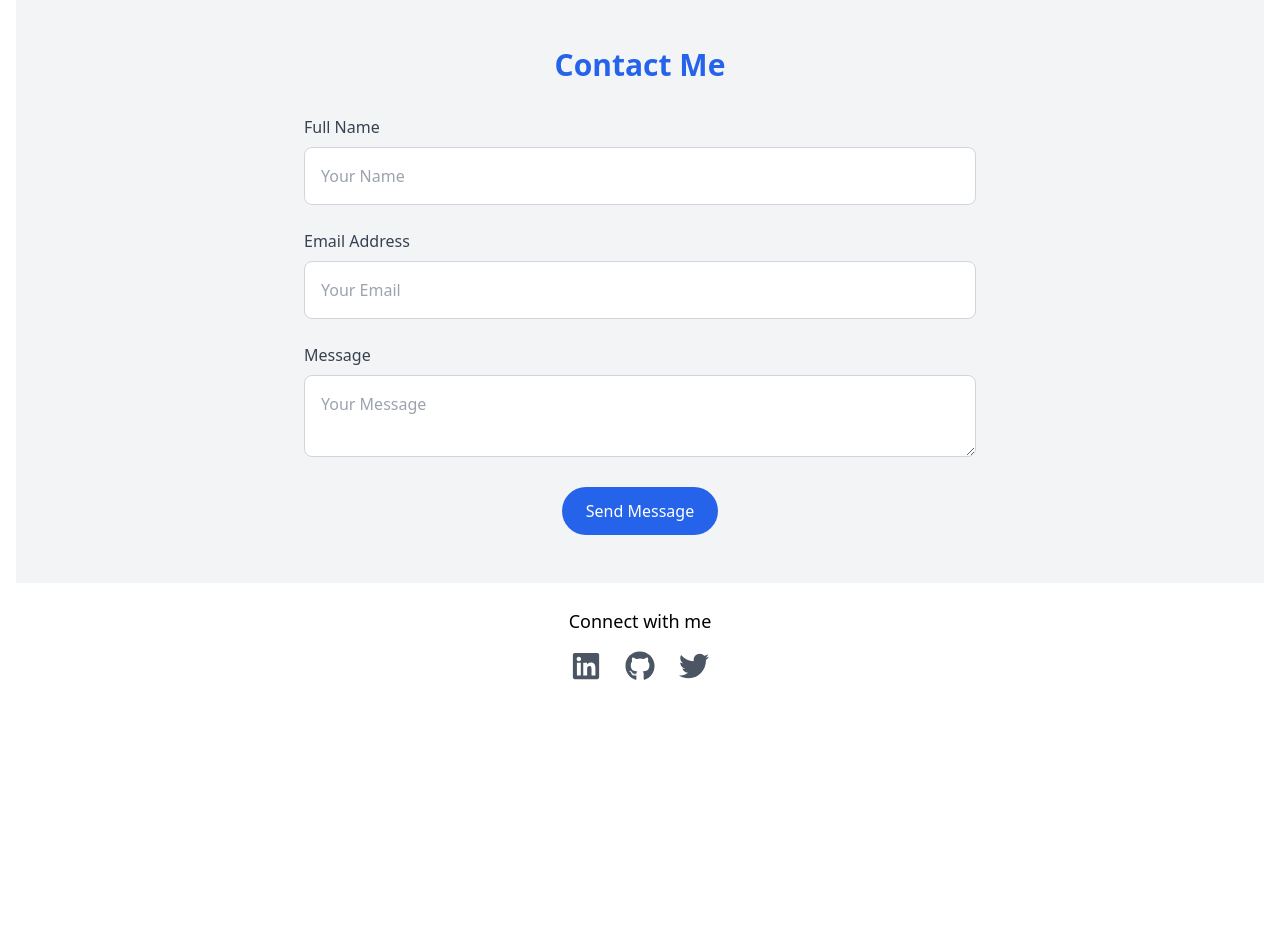
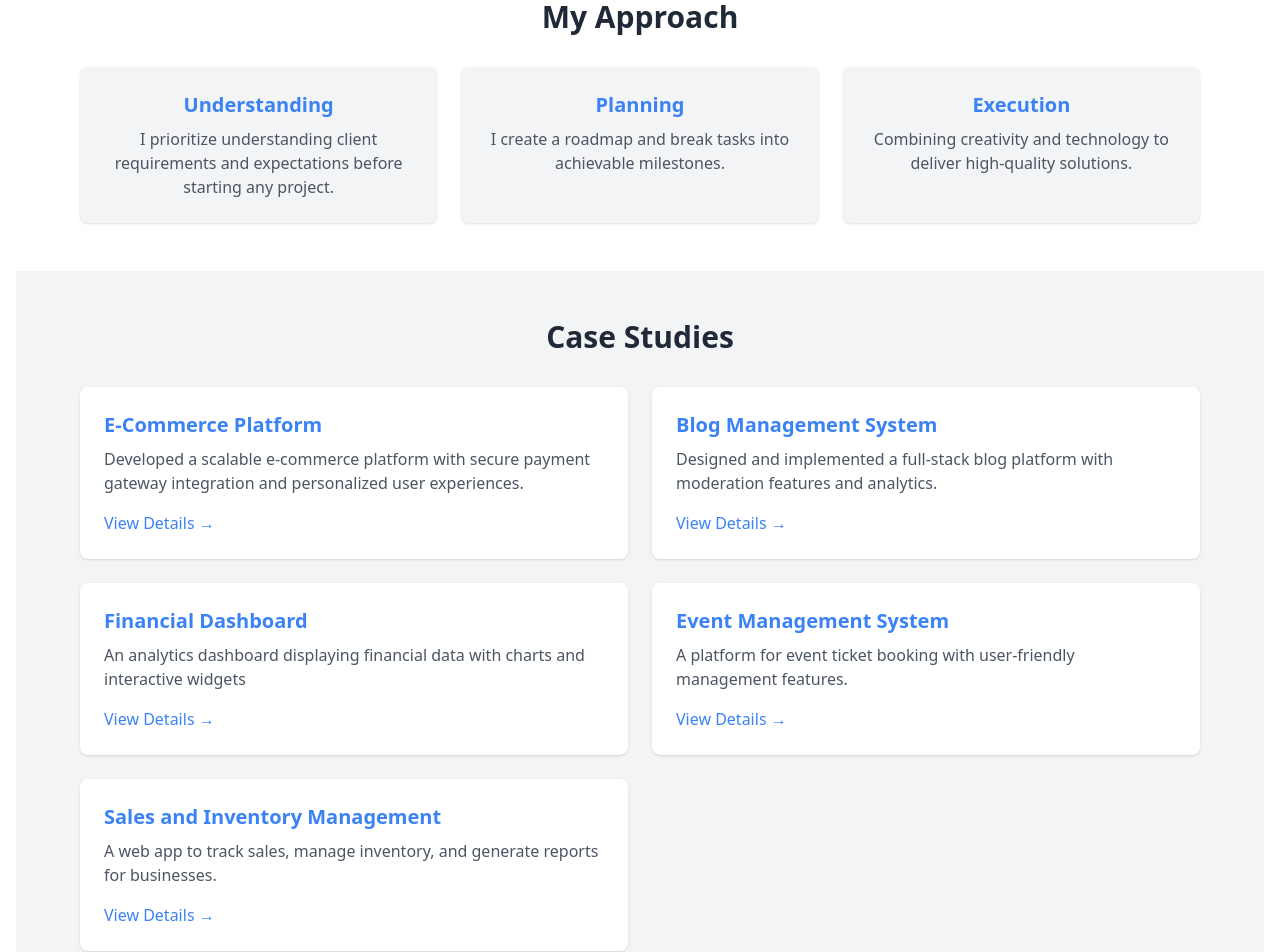
Before and after one commit to HarshaInukollu123/portfolio-website, a React (Create React App) app: page / in a window 1280 px wide. Shown: the part 1200-2152 px from the top of the page. Before the commit the page ends 1921 px from the top, so only its background shows below. Built offline with nearby package versions, Linux system fonts and the light colour scheme.

Commit message:
page Redsign

```diff
--- a/package.json
+++ b/package.json
@@ -6,6 +6,7 @@
     "@testing-library/jest-dom": "^5.17.0",
     "@testing-library/react": "^13.4.0",
     "@testing-library/user-event": "^13.5.0",
+    "aos": "^2.3.4",
     "framer-motion": "^11.11.17",
     "react": "^18.3.1",
     "react-dom": "^18.3.1",
--- a/src/components/Navbar.js
+++ b/src/components/Navbar.js
@@ -9,11 +9,10 @@ function Navbar() {
           <Link to="/">My Portfolio</Link>
         </h1>
         <ul className="flex space-x-6">
-          <li><Link to="/employment-history">Employment History</Link></li>
+          {/* <li><Link to="/employment-history">Employment History</Link></li> */}
           <li><Link to="/projects" className="hover:text-gray-400">Projects</Link></li>
           <li><Link to="/skills" className="hover:text-gray-400">Skills</Link></li>
-          <li><Link to="/about" className="hover:text-gray-400">About</Link></li>
-          <li><Link to="/contact" className="hover:text-gray-400">Contact</Link></li>
+          {/* <li><Link to="/about" className="hover:text-gray-400">About</Link></li> */}
         </ul>
       </div>
     </nav>
--- a/src/pages/Home.js
+++ b/src/pages/Home.js
@@ -62,6 +62,120 @@ const Home = () => {
             <h3 className="text-2xl font-bold text-blue-500">15+</h3>
             <p className="mt-2 text-gray-600">Technologies Mastered</p>
           </div>
+        </div>
+      </section>
+
+      <section className="py-12 bg-white px-6 md:px-16" data-aos="fade-right">
+        <h2 className="text-3xl font-bold text-center text-gray-800 mb-8">
+          My Approach
+        </h2>
+        <div className="grid grid-cols-1 md:grid-cols-3 gap-6">
+          <div className="p-6 bg-gray-100 shadow rounded-lg text-center">
+            <h3 className="text-xl font-semibold text-blue-500">Understanding</h3>
+            <p className="mt-2 text-gray-600">
+              I prioritize understanding client requirements and expectations
+              before starting any project.
+            </p>
+          </div>
+          <div className="p-6 bg-gray-100 shadow rounded-lg text-center">
+            <h3 className="text-xl font-semibold text-blue-500">Planning</h3>
+            <p className="mt-2 text-gray-600">
+              I create a roadmap and break tasks into achievable milestones.
+            </p>
+          </div>
+          <div className="p-6 bg-gray-100 shadow rounded-lg text-center">
+            <h3 className="text-xl font-semibold text-blue-500">Execution</h3>
+            <p className="mt-2 text-gray-600">
+              Combining creativity and technology to deliver high-quality
+              solutions.
+            </p>
+          </div>
+        </div>
+      </section>
+
+      {/* Case Studies Section */}
+      <section className="py-12 bg-gray-100 px-6 md:px-16" data-aos="fade-left">
+        <h2 className="text-3xl font-bold text-center text-gray-800 mb-8">
+          Case Studies
+        </h2>
+        <div className="grid grid-cols-1 md:grid-cols-2 gap-6">
+          <div className="p-6 bg-white shadow rounded-lg">
+            <h3 className="text-xl font-semibold text-blue-500">
+              E-Commerce Platform
+            </h3>
+            <p className="mt-2 text-gray-600">
+              Developed a scalable e-commerce platform with secure payment
+              gateway integration and personalized user experiences.
+            </p>
+            <a
+              href="#"
+              className="text-blue-500 mt-4 inline-block hover:underline"
+            >
+              View Details &rarr;
+            </a>
+          </div>
+
+          <div className="p-6 bg-white shadow rounded-lg">
+            <h3 className="text-xl font-semibold text-blue-500">
+              Blog Management System
+            </h3>
+            <p className="mt-2 text-gray-600">
+              Designed and implemented a full-stack blog platform with
+              moderation features and analytics.
+            </p>
+            <a
+              href="#"
+              className="text-blue-500 mt-4 inline-block hover:underline"
+            >
+              View Details &rarr;
+            </a>
+          </div>
+
+          <div className="p-6 bg-white shadow rounded-lg">
+            <h3 className="text-xl font-semibold text-blue-500">
+               Financial Dashboard
+            </h3>
+            <p className="mt-2 text-gray-600">
+               An analytics dashboard displaying financial data with charts and interactive widgets
+            </p>
+            <a
+              href="#"
+              className="text-blue-500 mt-4 inline-block hover:underline"
+            >
+              View Details &rarr;
+            </a>
+          </div>
+
+          <div className="p-6 bg-white shadow rounded-lg">
+            <h3 className="text-xl font-semibold text-blue-500">
+            Event Management System
+            </h3>
+            <p className="mt-2 text-gray-600">
+             A platform for event ticket booking with user-friendly management features.
+            </p>
+            <a
+              href="#"
+              className="text-blue-500 mt-4 inline-block hover:underline"
+            >
+              View Details &rarr;
+            </a>
+          </div>
+
+          <div className="p-6 bg-white shadow rounded-lg">
+            <h3 className="text-xl font-semibold text-blue-500">
+              Sales and Inventory Management
+            </h3>
+            <p className="mt-2 text-gray-600">
+              A web app to track sales, manage inventory, and generate reports for businesses.
+            </p>
+            <a
+              href="#"
+              className="text-blue-500 mt-4 inline-block hover:underline"
+            >
+              View Details &rarr;
+            </a>
+          </div>
+
         </div>
       </section>
 
```
Also changed, not shown: 1 other file (tests, documents, lock files or other folders).
